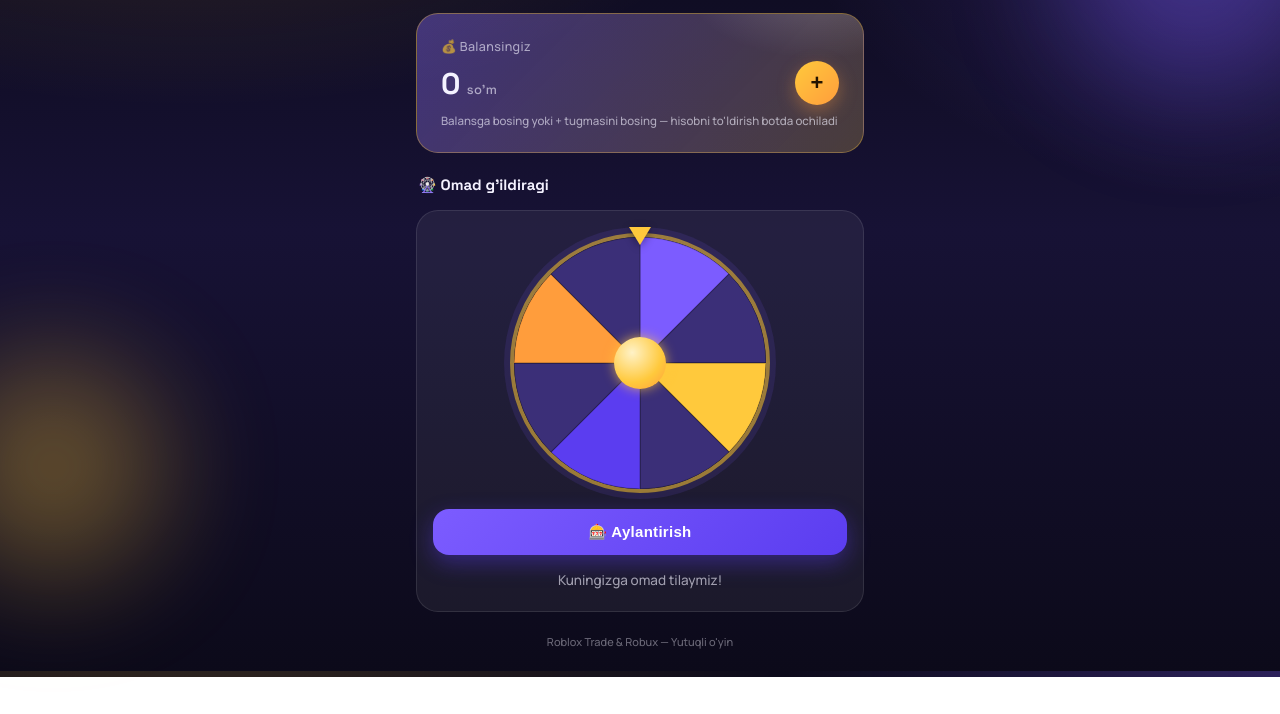
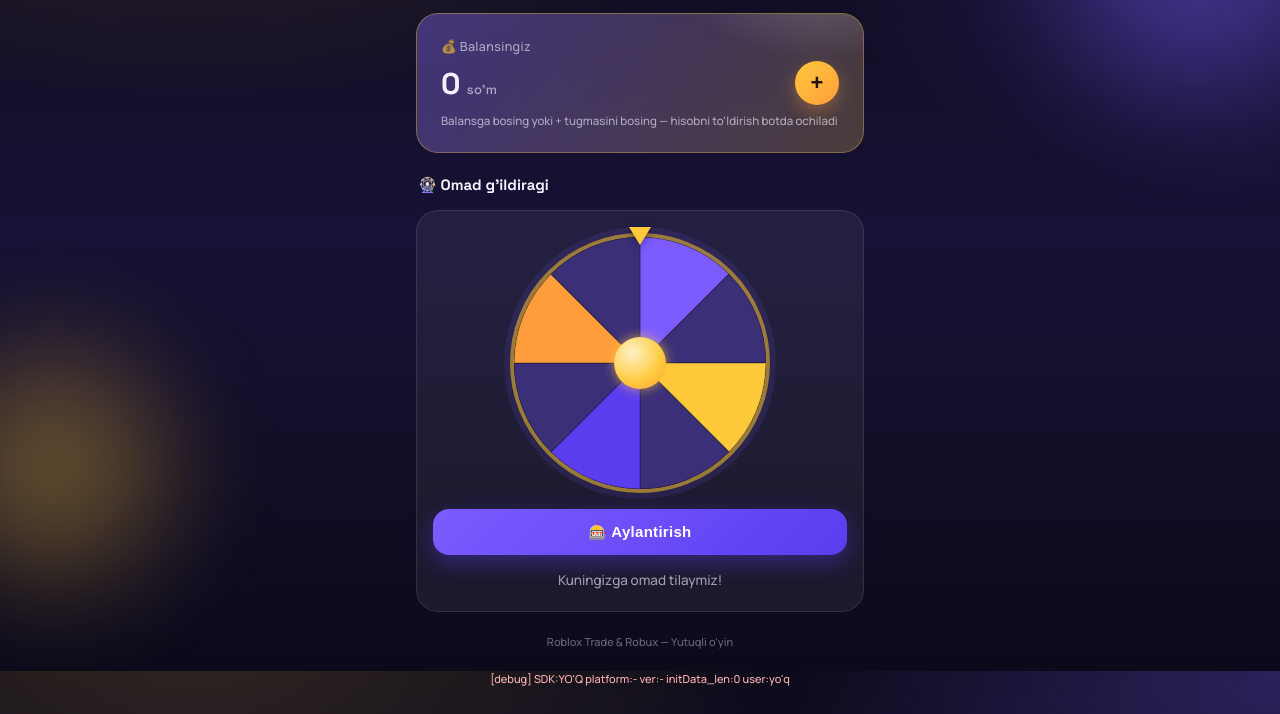
Before and after one commit to mukxabek2010-droid/bottrade, a plain HTML site: page webapp/index.html in a window 1280 px wide. Shown: the part 129-843 px from the top of the page. Before the commit the page ends 806 px from the top, so only its background shows below. Drawn offline with Linux system fonts and the light colour scheme.

Commit message:
Update index.html

```diff
--- a/webapp/index.html
+++ b/webapp/index.html
@@ -250,12 +250,24 @@
     </div>
 
     <div class="foot-note">Roblox Trade &amp; Robux — Yutuqli o'yin</div>
+    <div class="foot-note" id="debugLine" style="color:#ffb3b3;"></div>
   </div>
 
 <script>
 (function(){
   const tg = window.Telegram && window.Telegram.WebApp ? window.Telegram.WebApp : null;
   if (tg) { tg.ready(); tg.expand(); }
+
+  // ── VAQTINCHALIK DIAGNOSTIKA (muammo topilgach olib tashlanadi) ──
+  try {
+    const dbg = document.getElementById('debugLine');
+    const sdk = tg ? 'bor' : 'YO\'Q';
+    const hasInitData = tg && tg.initData ? tg.initData.length : 0;
+    const hasUser = (tg && tg.initDataUnsafe && tg.initDataUnsafe.user) ? 'bor' : 'yo\'q';
+    const platform = tg ? tg.platform : '-';
+    const ver = tg ? tg.version : '-';
+    dbg.textContent = `[debug] SDK:${sdk} platform:${platform} ver:${ver} initData_len:${hasInitData} user:${hasUser}`;
+  } catch(e){}
 
   // ── 1) Darhol ko'rsatish: Telegram bergan user ma'lumotlari (tez) ──
   const tgUser = (tg && tg.initDataUnsafe && tg.initDataUnsafe.user) ? tg.initDataUnsafe.user : null;
```
